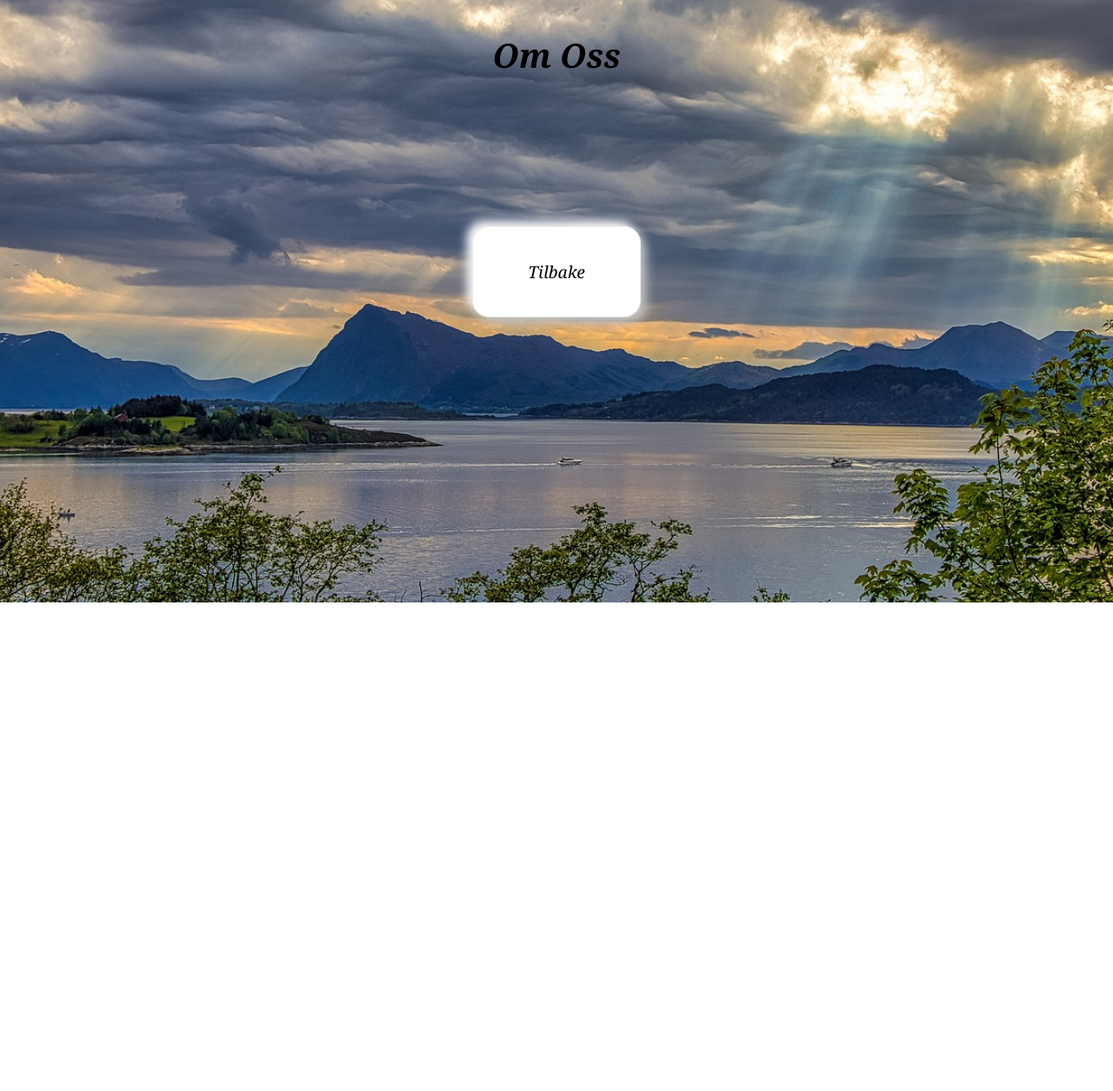
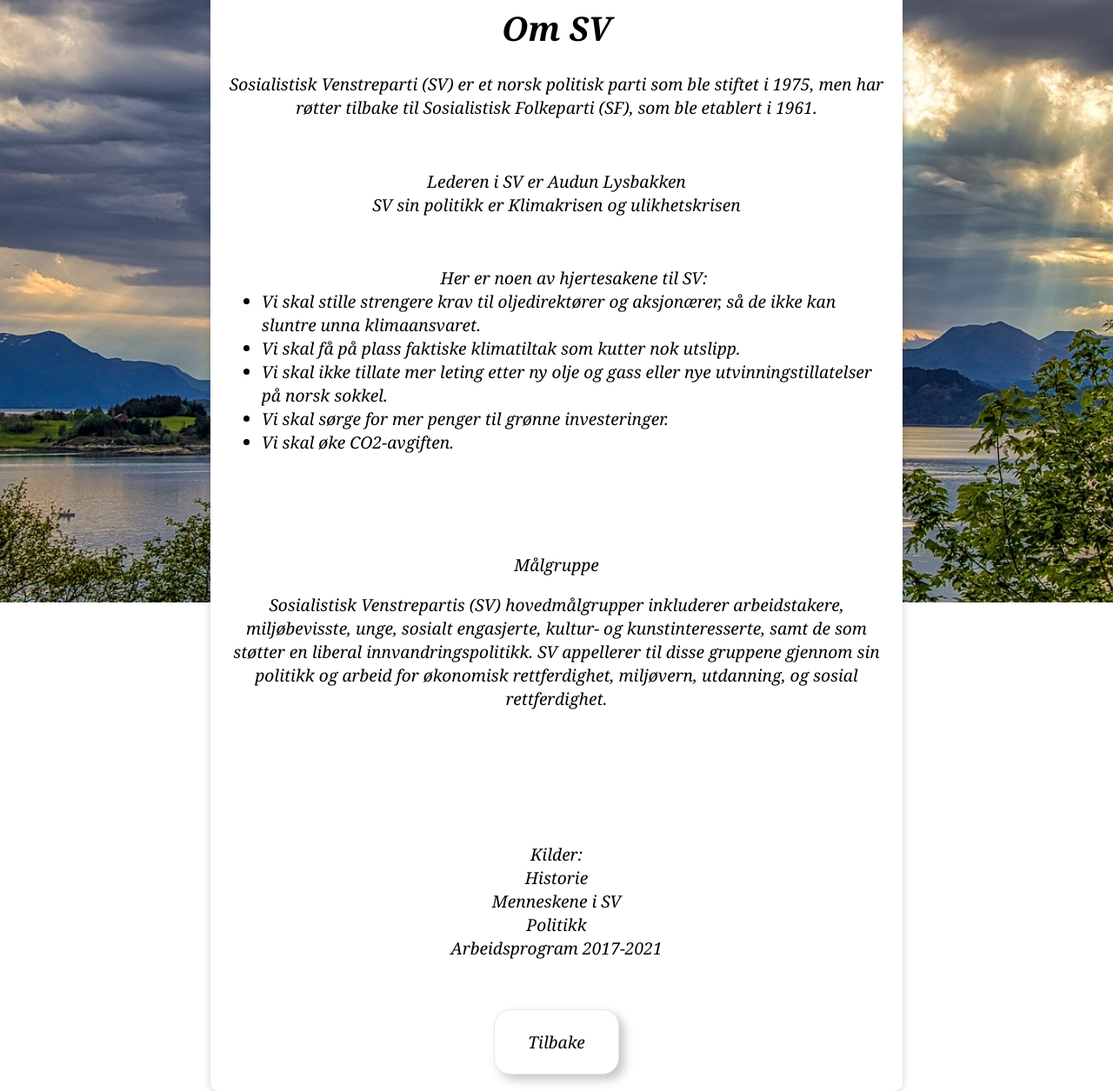
Before and after one commit to JorgenMU/Valgomat, a plain HTML site: page omOss.html in a window 1280 px wide. Shown: the part 123-1378 px from the top of the page at 87% size. Before the commit the page ends 816 px from the top, so only its background shows below. Drawn offline with Linux system fonts and the light colour scheme.

Commit message:
Finish omOss Page

```diff
--- a/Valgomat.css
+++ b/Valgomat.css
@@ -98,3 +98,10 @@ a{
     text-decoration: none;
     color: black;
 }
+li{
+    text-align: left;
+}
+
+.omOsstekst{
+    text-align: left;
+}
--- a/omOss.html
+++ b/omOss.html
@@ -7,11 +7,43 @@
     <link rel="stylesheet" href="Valgomat.css">
 </head>
 <body>
-    <div id="storboks1">
+    <div class="quiz-container1">
         <div id="logo"><img src="SVLOGO.png"></div>
-        <div id="omOss"><h1>Om Oss</h1></div>
-        <div id="storboks1"><p></p></div>
-        <div id="knapp"><button id="tilbake"><a href="Valgomat.html">Tilbake</a></button></div>
+        <div id="omOss"><h1>Om SV</h1></div>
+        <div>
+            <h2>Sosialistisk Venstreparti (SV) er et norsk politisk parti som ble stiftet i 1975, men har røtter tilbake til Sosialistisk Folkeparti (SF), som ble etablert i 1961. </h2>
+            <p>
+                Lederen i SV er Audun Lysbakken<br>
+                SV sin politikk er Klimakrisen og ulikhetskrisen<br>
+            </p>
+
+
+            <ul> Her er noen av hjertesakene til SV:
+                <br>
+                <li>Vi skal stille strengere krav til oljedirektører og aksjonærer, så de ikke kan sluntre unna klimaansvaret.</li>
+                <li>Vi skal få på plass faktiske klimatiltak som kutter nok utslipp.</li>
+                <li>Vi skal ikke tillate mer leting etter ny olje og gass eller nye utvinningstillatelser på norsk sokkel.</li>
+                <li>Vi skal sørge for mer penger til grønne investeringer.</li>
+                <li>Vi skal øke CO2-avgiften.</li>
+            </ul>
+
+            <p class="omOsstekst"> <h3>Målgruppe</h3>
+                Sosialistisk Venstrepartis (SV) hovedmålgrupper inkluderer arbeidstakere,
+                miljøbevisste, unge, sosialt engasjerte, kultur- og kunstinteresserte, samt de som støtter en liberal innvandringspolitikk.
+                SV appellerer til disse gruppene gjennom sin politikk og arbeid for økonomisk rettferdighet, miljøvern, utdanning, og sosial rettferdighet.
+            </p>
+
+
+
+            <p>Kilder: <br>
+                <a href="https://www.sv.no/partiet/svs-historie/">Historie</a> <br>
+                <a href="https://www.sv.no/partiet/menneskene-i-sv/">Menneskene i SV</a><br>
+                <a href="https://www.sv.no/politikken/hjertesaker/">Politikk</a><br>
+                <a href="https://www.sv.no/wp-content/uploads/2021/04/Arbeidsprogram-2017-2021.pdf">Arbeidsprogram 2017-2021</a><br>
+
+            </p>
+        </div>
+        <div id="knapp"><button id="tilbake"><a href="index.html">Tilbake</a></button></div>
 
     </div>
 
```
